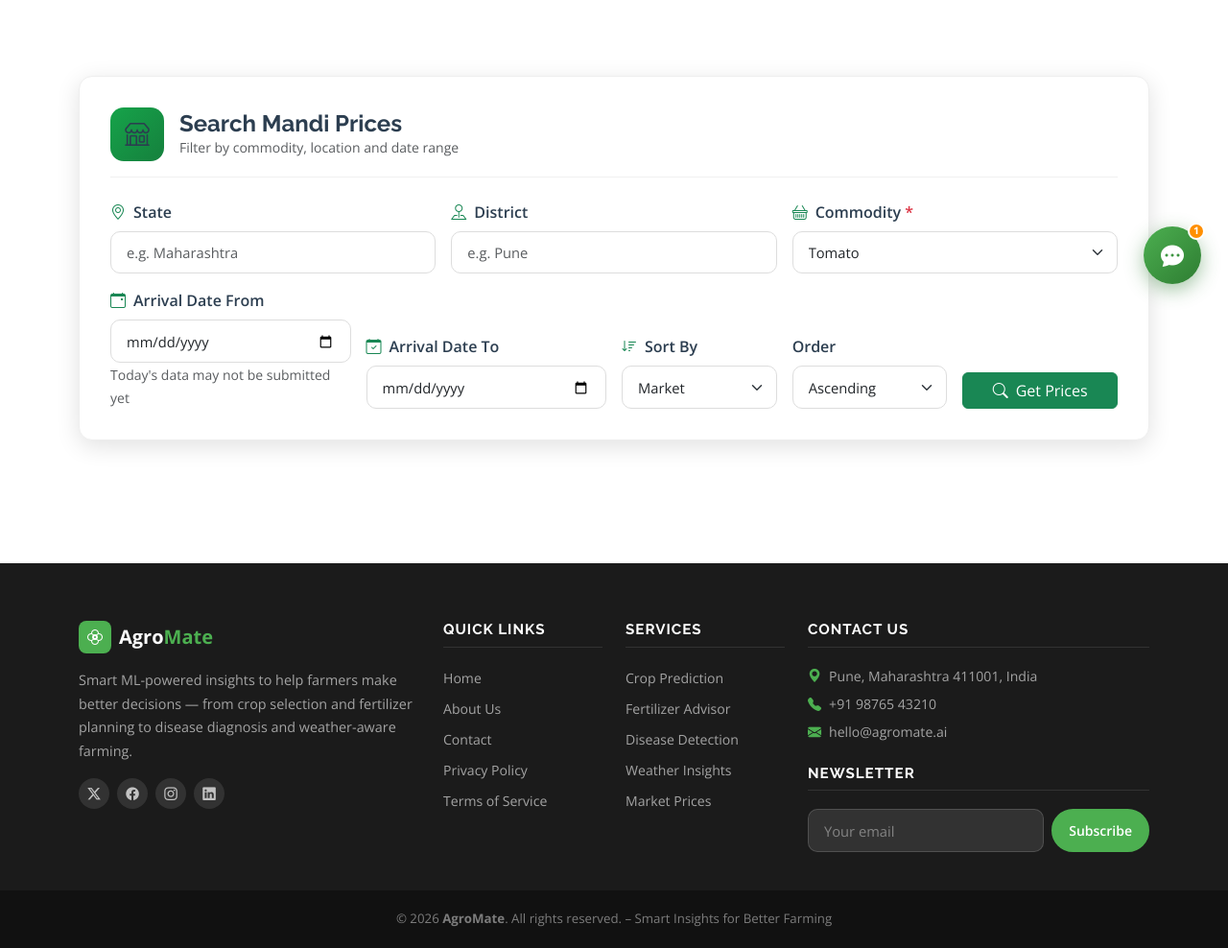
After one commit to namrata2923/AgroMate, a Flask app: page /market-prices in a window 1280 px wide. The commit adds this page. Shown: the part 476-1464 px from the top of the page at 96% size. Run offline with Flask 3, Linux system fonts and the light colour scheme; the visitor is signed in with stand-in values (Sample User, id 1).

Commit message:
Add market prices template, nav link, CSV export

```diff
--- a/app.py
+++ b/app.py
@@ -478,6 +478,19 @@ def market_prices():
             except Exception as e:
                 error = f"Could not fetch market data: {str(e)}"
 
+    # CSV export
+    if records and request.args.get("export") == "csv":
+        import csv, io
+        si = io.StringIO()
+        writer = csv.DictWriter(si, fieldnames=["state","district","market","commodity","variety","arrival_date","min_price","max_price","modal_price"])
+        writer.writeheader()
+        for r in records:
+            writer.writerow({k: r.get(k, "") for k in writer.fieldnames})
+        output = si.getvalue()
+        from flask import Response
+        return Response(output, mimetype="text/csv",
+                        headers={"Content-Disposition": f"attachment;filename=market_prices_{commodity}.csv"})
+
     return render_template(
         "market_prices.html",
         records=records,
--- a/templates/base.html
+++ b/templates/base.html
@@ -73,7 +73,7 @@
                href="{{ url_for('index') }}">Home</a>
           </li>
           <li class="nav-item dropdown">
-            <a class="nav-link dropdown-toggle {% if request.endpoint in ['crop_prediction','fertilizer_recommendation','disease_detection','weather_insights'] %}active{% endif %}"
+            <a class="nav-link dropdown-toggle {% if request.endpoint in ['crop_prediction','fertilizer_recommendation','disease_detection','weather_insights','market_prices'] %}active{% endif %}"
                href="#" data-bs-toggle="dropdown">Services</a>
             <ul class="dropdown-menu dropdown-menu-end site-dropdown">
               <li>
@@ -94,6 +94,11 @@
               <li>
                 <a class="dropdown-item" href="{{ url_for('weather_insights') }}">
                   <i class="bi bi-cloud-sun-fill me-2 text-green"></i>Weather Insights
+                </a>
+              </li>
+              <li>
+                <a class="dropdown-item" href="{{ url_for('market_prices') }}">
+                  <i class="bi bi-shop me-2 text-green"></i>Market Prices
                 </a>
               </li>
             </ul>
@@ -193,6 +198,7 @@
               <li><a href="{{ url_for('fertilizer_recommendation') }}">Fertilizer Advisor</a></li>
               <li><a href="{{ url_for('disease_detection') }}">Disease Detection</a></li>
               <li><a href="{{ url_for('weather_insights') }}">Weather Insights</a></li>
+              <li><a href="{{ url_for('market_prices') }}">Market Prices</a></li>
             </ul>
           </div>
 
--- /dev/null
+++ b/templates/market_prices.html
@@ -0,0 +1,259 @@
+{% extends "base.html" %}
+{% block title %}Market Prices – AgroMate{% endblock %}
+
+{% block content %}
+
+<!-- Page Hero -->
+<section class="page-hero">
+  <div class="page-hero-overlay"></div>
+  <div class="container text-center">
+    <span class="section-tag-light" data-aos="fade-up">LIVE DATA</span>
+    <h1 class="page-hero-title" data-aos="fade-up" data-aos-delay="100">Market Prices</h1>
+    <p class="page-hero-subtitle" data-aos="fade-up" data-aos-delay="200">
+      Real-time mandi prices from data.gov.in across India.
+    </p>
+    <nav aria-label="breadcrumb" data-aos="fade-up" data-aos-delay="300">
+      <ol class="breadcrumb justify-content-center">
+        <li class="breadcrumb-item"><a href="{{ url_for('index') }}">Home</a></li>
+        <li class="breadcrumb-item active">Market Prices</li>
+      </ol>
+    </nav>
+  </div>
+</section>
+
+<!-- Main Content -->
+<section class="section-padding">
+  <div class="container">
+
+    <!-- Search Form -->
+    <div class="market-search-card tool-card mb-5" data-aos="fade-up">
+      <div class="tool-card-header">
+        <div class="tool-icon" style="background: linear-gradient(135deg,#16a34a,#15803d);">
+          <i class="bi bi-shop"></i>
+        </div>
+        <div>
+          <h4 class="mb-0">Search Mandi Prices</h4>
+          <p class="text-muted small mb-0">Filter by commodity, location and date range</p>
+        </div>
+      </div>
+
+      <form method="POST" action="{{ url_for('market_prices') }}" class="mt-4" id="marketForm">
+        <!-- Row 1: State, District, Commodity -->
+        <div class="row g-3 mb-3">
+          <div class="col-md-4">
+            <label class="form-label fw-semibold">
+              <i class="bi bi-geo-alt me-2 text-success"></i>State
+            </label>
+            <input type="text" name="state" class="form-control"
+                   placeholder="e.g. Maharashtra" value="{{ state }}">
+          </div>
+          <div class="col-md-4">
+            <label class="form-label fw-semibold">
+              <i class="bi bi-pin-map me-2 text-success"></i>District
+            </label>
+            <input type="text" name="district" class="form-control"
+                   placeholder="e.g. Pune" value="{{ district }}">
+          </div>
+          <div class="col-md-4">
+            <label class="form-label fw-semibold">
+              <i class="bi bi-basket me-2 text-success"></i>Commodity <span class="text-danger">*</span>
+            </label>
+            <select name="commodity" class="form-select" required>
+              {% for c in commodities %}
+              <option value="{{ c }}" {% if c == commodity %}selected{% endif %}>{{ c }}</option>
+              {% endfor %}
+            </select>
+          </div>
+        </div>
+
+        <!-- Row 2: Date From, Date To, Sort By, Order, Submit -->
+        <div class="row g-3 align-items-end">
+          <div class="col-md-3">
+            <label class="form-label fw-semibold">
+              <i class="bi bi-calendar-event me-2 text-success"></i>Arrival Date From
+            </label>
+            <input type="date" name="date_from" class="form-control" value="{{ date_from }}">
+            <small class="text-muted">Today's data may not be submitted yet</small>
+          </div>
+          <div class="col-md-3">
+            <label class="form-label fw-semibold">
+              <i class="bi bi-calendar-check me-2 text-success"></i>Arrival Date To
+            </label>
+            <input type="date" name="date_to" class="form-control" value="{{ date_to }}">
+          </div>
+          <div class="col-md-2">
+            <label class="form-label fw-semibold">
+              <i class="bi bi-sort-down me-2 text-success"></i>Sort By
+            </label>
+            <select name="sort_by" class="form-select">
+              {% for val, label in sort_fields %}
+              <option value="{{ val }}" {% if val == sort_by %}selected{% endif %}>{{ label }}</option>
+              {% endfor %}
+            </select>
+          </div>
+          <div class="col-md-2">
+            <label class="form-label fw-semibold">Order</label>
+            <select name="sort_order" class="form-select">
+              <option value="asc"  {% if sort_order == "asc"  %}selected{% endif %}>Ascending</option>
+              <option value="desc" {% if sort_order == "desc" %}selected{% endif %}>Descending</option>
+            </select>
+          </div>
+          <div class="col-md-2">
+            <button type="submit" class="btn btn-success w-100">
+              <i class="bi bi-search me-2"></i>Get Prices
+            </button>
+          </div>
+        </div>
+      </form>
+    </div>
+
+    <!-- Error -->
+    {% if error %}
+    <div class="alert alert-warning d-flex align-items-center gap-2" data-aos="fade-up">
+      <i class="bi bi-exclamation-triangle-fill fs-5"></i>
+      <span>{{ error }}</span>
+    </div>
+    {% endif %}
+
+    <!-- Results -->
+    {% if records %}
+    {% set prices = records | map(attribute='modal_price') | map('float') | list %}
+    {% set min_p  = records | map(attribute='min_price')   | map('float') | list %}
+    {% set max_p  = records | map(attribute='max_price')   | map('float') | list %}
+    {% set avg    = (prices | sum / prices | length) | round(2) %}
+    {% set loc    = district if district else (state if state else "India") %}
+
+    <!-- Stat Cards -->
+    <div class="row g-4 mb-5" data-aos="fade-up">
+      <div class="col-6 col-md-3">
+        <div class="market-stat-card">
+          <div class="market-stat-icon bg-success bg-opacity-10 text-success">
+            <i class="bi bi-graph-down"></i>
+          </div>
+          <div class="market-stat-value text-success">₹{{ min_p | min | int }}</div>
+          <div class="market-stat-label">Min Price (₹/quintal)</div>
+        </div>
+      </div>
+      <div class="col-6 col-md-3">
+        <div class="market-stat-card">
+          <div class="market-stat-icon bg-danger bg-opacity-10 text-danger">
+            <i class="bi bi-graph-up"></i>
+          </div>
+          <div class="market-stat-value text-danger">₹{{ max_p | max | int }}</div>
+          <div class="market-stat-label">Max Price (₹/quintal)</div>
+        </div>
+      </div>
+      <div class="col-6 col-md-3">
+        <div class="market-stat-card">
+          <div class="market-stat-icon bg-primary bg-opacity-10 text-primary">
+            <i class="bi bi-calculator"></i>
+          </div>
+          <div class="market-stat-value text-primary">₹{{ avg }}</div>
+          <div class="market-stat-label">Avg Modal Price (₹/quintal)</div>
+        </div>
+      </div>
+      <div class="col-6 col-md-3">
+        <div class="market-stat-card">
+          <div class="market-stat-icon bg-warning bg-opacity-10 text-warning">
+            <i class="bi bi-list-ol"></i>
+          </div>
+          <div class="market-stat-value text-warning">{{ records | length }}</div>
+          <div class="market-stat-label">Total Records</div>
+        </div>
+      </div>
+    </div>
+
+    <!-- Chart -->
+    <div class="market-chart-card tool-card mb-5" data-aos="fade-up">
+      <h5 class="mb-4">
+        <i class="bi bi-bar-chart-fill text-success me-2"></i>
+        {{ commodity }} – Modal Prices in {{ loc }}
+      </h5>
+      <canvas id="priceChart" height="100"></canvas>
+    </div>
+
+    <!-- Table + CSV -->
+    <div class="market-table-card tool-card" data-aos="fade-up">
+      <div class="d-flex justify-content-between align-items-center mb-3 flex-wrap gap-2">
+        <h5 class="mb-0">
+          <i class="bi bi-table text-success me-2"></i>Detailed Records
+        </h5>
+        <a href="{{ url_for('market_prices',
+                   commodity=commodity, state=state, district=district,
+                   date_from=date_from, date_to=date_to,
+                   sort_by=sort_by, sort_order=sort_order,
+                   export='csv') }}"
+           class="btn btn-outline-success btn-sm">
+          <i class="bi bi-download me-1"></i>Download CSV
+        </a>
+      </div>
+      <div class="table-responsive">
+        <table class="table market-table table-hover align-middle">
+          <thead class="table-success">
+            <tr>
+              <th>#</th>
+              <th>State</th>
+              <th>District</th>
+              <th>Market</th>
+              <th>Commodity</th>
+              <th>Variety</th>
+              <th>Arrival Date</th>
+              <th>Min (₹)</th>
+              <th>Max (₹)</th>
+              <th>Modal (₹)</th>
+            </tr>
+          </thead>
+          <tbody>
+            {% for r in records %}
+            <tr>
+              <td class="text-muted small">{{ loop.index }}</td>
+              <td>{{ r.state }}</td>
+              <td>{{ r.district }}</td>
+              <td>{{ r.market }}</td>
+              <td>{{ r.commodity }}</td>
+              <td>{{ r.variety }}</td>
+              <td>{{ r.arrival_date }}</td>
+              <td class="text-success fw-semibold">{{ r.min_price }}</td>
+              <td class="text-danger fw-semibold">{{ r.max_price }}</td>
+              <td class="text-primary fw-bold">{{ r.modal_price }}</td>
+            </tr>
+            {% endfor %}
+          </tbody>
+        </table>
+      </div>
+    </div>
+
+    <!-- Chart.js Script -->
+    <script src="https://cdn.jsdelivr.net/npm/chart.js@4.4.2/dist/chart.umd.min.js"></script>
+    <script>
+      const labels  = {{ records | map(attribute='market') | list | tojson }};
+      const modals  = {{ records | map(attribute='modal_price') | map('float') | list | tojson }};
+      const mins    = {{ records | map(attribute='min_price')   | map('float') | list | tojson }};
+      const maxes   = {{ records | map(attribute='max_price')   | map('float') | list | tojson }};
+
+      new Chart(document.getElementById('priceChart'), {
+        type: 'bar',
+        data: {
+          labels: labels,
+          datasets: [
+            { label: 'Min Price',   data: mins,   backgroundColor: 'rgba(34,197,94,0.6)',  borderColor: '#16a34a', borderWidth: 1 },
+            { label: 'Modal Price', data: modals, backgroundColor: 'rgba(59,130,246,0.6)', borderColor: '#2563eb', borderWidth: 1 },
+            { label: 'Max Price',   data: maxes,  backgroundColor: 'rgba(239,68,68,0.6)',  borderColor: '#dc2626', borderWidth: 1 }
+          ]
+        },
+        options: {
+          responsive: true,
+          plugins: { legend: { position: 'top' } },
+          scales: {
+            x: { ticks: { maxRotation: 45, minRotation: 30 } },
+            y: { beginAtZero: false, title: { display: true, text: '₹ / quintal' } }
+          }
+        }
+      });
+    </script>
+    {% endif %}
+
+  </div>
+</section>
+
+{% endblock %}
```
